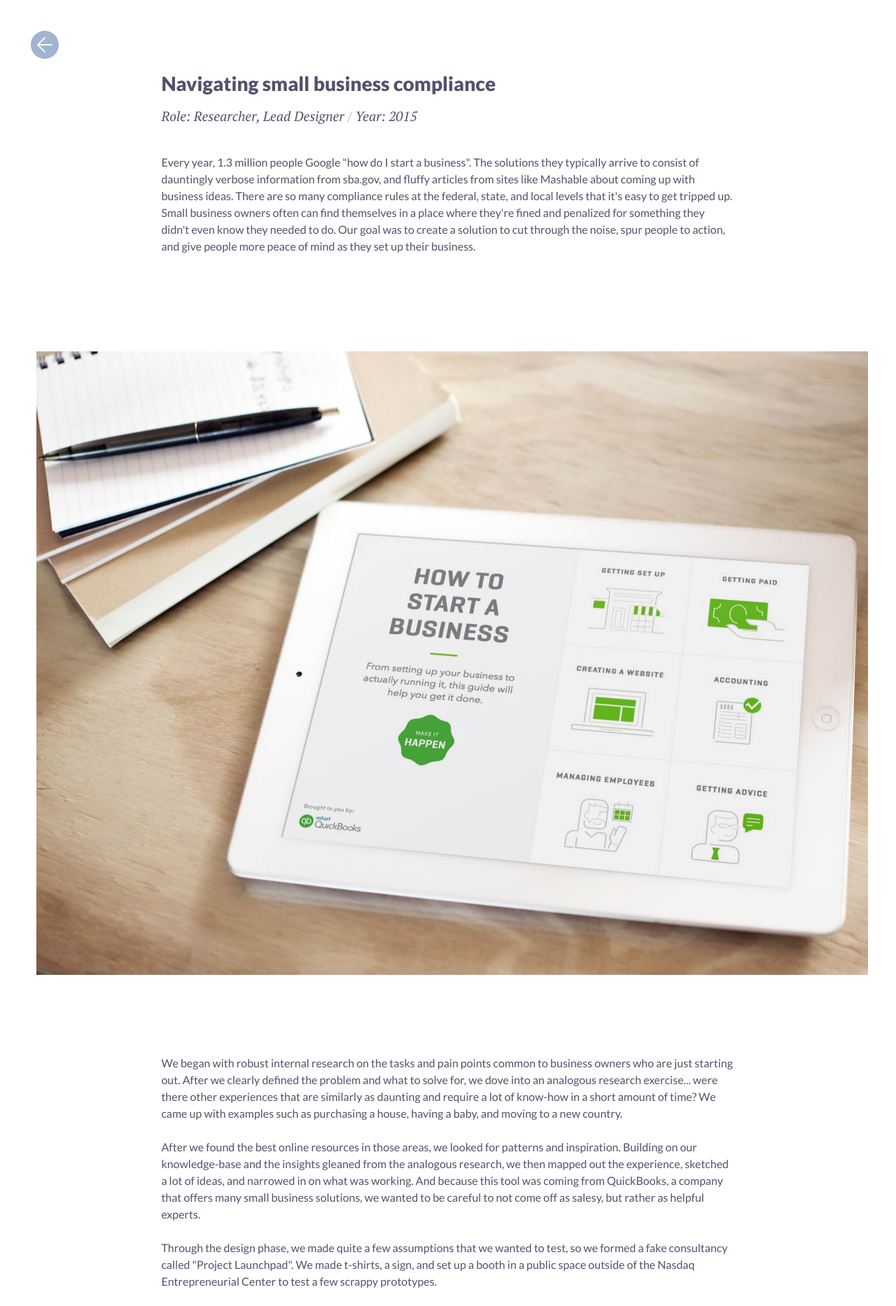
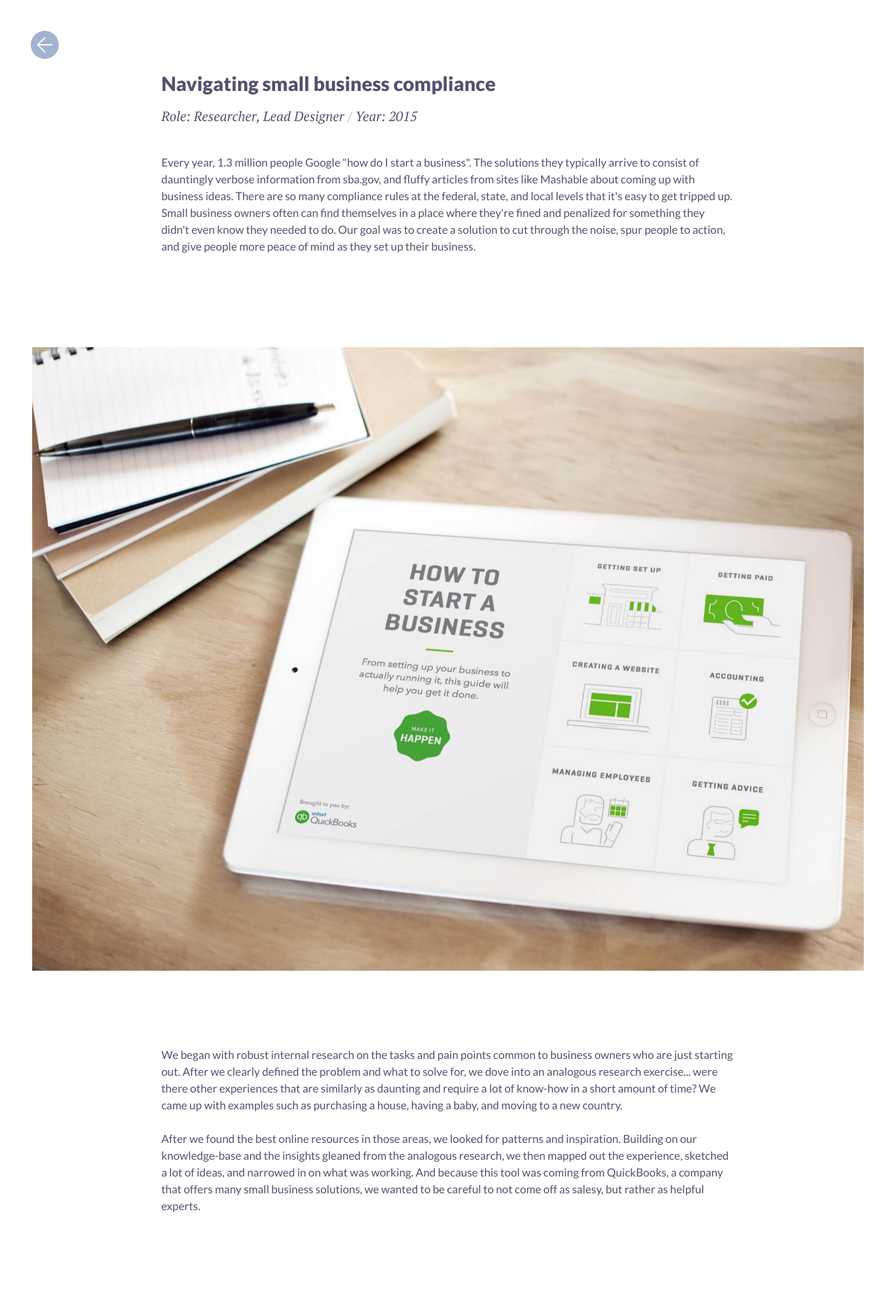
Before and after one commit to ericakatrak/ericakatrak.github.io, a Jekyll site: the page built from _posts/2016-09-05-launchpad.md, in a window 1280 px wide. Shown: the top 1866 px of the page at 70% size. Built offline with Jekyll 4.4.1, drawn with Linux system fonts in a browser that asks for light colours.

Commit message:
grid updates

```diff
--- a/_posts/2016-09-05-launchpad.md
+++ b/_posts/2016-09-05-launchpad.md
@@ -18,17 +18,26 @@
 <section>
   <p>We began with robust internal research on the tasks and pain points common to business owners who are just starting out. After we clearly defined the problem and what to solve for, we dove into an analogous research exercise... were there other experiences that are similarly as daunting and require a lot of know-how in a short amount of time? We came up with examples such as purchasing a house, having a baby, and moving to a new country.</p>
   <p>After we found the best online resources in those areas, we looked for patterns and inspiration. Building on our knowledge-base and the insights gleaned from the analogous research, we then mapped out the experience, sketched a lot of ideas, and narrowed in on what was working. And because this tool was coming from QuickBooks, a company that offers many small business solutions, we wanted to be careful to not come off as salesy, but rather as helpful experts.</p>
-  <p>Through the design phase, we made quite a few assumptions that we wanted to test, so we formed a fake consultancy called &quot;Project Launchpad&quot;. We made t-shirts, a sign, and set up a booth in a public space outside of the Nasdaq Entrepreneurial Center to test a few scrappy prototypes.</p>
-  <p>We wanted to see if people came away with a greater understanding of how to set up a business, and whether or not that clarity would drive them to action - would they start setting up their business right then and there? Additionally, would they guess that a company like Intuit was behind the product? And how would that affect how they perceived the content? We received a ton of great feedback that we incorporated into the next iteration, and lots of people actually tried to set up businesses with Project Launchpad. We even had some interest from a venture capitalist :P</p>
-  <p>Now post-launch, people all across the United States use the site to guide them in setting up their business.</p>
 </section>
 
-<ul class="grid fade" id="grid">
+<ul class="grid fade grid-full" id="grid-full">
   <li><img src="{{ site.url }}/img/work/launchpad3.jpg" alt="{{ page.alt }}" /></li>
   <li><img src="{{ site.url }}/img/work/launchpad4.jpg" alt="{{ page.alt }}" /></li>
   <li><img src="{{ site.url }}/img/work/launchpad5.jpg" alt="{{ page.alt }}" /></li>
   <li><img src="{{ site.url }}/img/work/launchpad6.jpg" alt="{{ page.alt }}" /></li>
   <li><img src="{{ site.url }}/img/work/launchpad7.jpg" alt="{{ page.alt }}" /></li>
+</ul>
+
+<section>
+  <p>Through the design phase, we made quite a few assumptions that we wanted to test, so we formed a fake consultancy called &quot;Project Launchpad&quot;. We made t-shirts, a sign, and set up a booth in a public space outside of the Nasdaq Entrepreneurial Center to test a few scrappy prototypes.</p>
+  <p>We wanted to see if people came away with a greater understanding of how to set up a business, and whether or not that clarity would drive them to action - would they start setting up their business right then and there? Additionally, would they guess that a company like Intuit was behind the product? And how would that affect how they perceived the content? We received a ton of great feedback that we incorporated into the next iteration, and lots of people actually tried to set up businesses with Project Launchpad. We even had some interest from a venture capitalist :P</p>
+</section>
+
+<ul class="grid fade grid-full" id="grid-full">
   <li><img src="{{ site.url }}/img/work/launchpad8.jpg" alt="{{ page.alt }}" /></li>
   <li><img src="{{ site.url }}/img/work/launchpad9.jpg" alt="{{ page.alt }}" /></li>
 </ul>
+
+<section>
+  <p>Now post-launch, people all across the United States use the site to guide them in setting up their business.</p>
+</section>
--- a/css/style.css
+++ b/css/style.css
@@ -122,17 +122,17 @@
 .grid li {
 	display: block;
 	float: left;
-	margin: 1%;
-	width: 98%;
-	width: -webkit-calc(98% / 1);
-	width: calc(98% / 1);
+	margin: .5%;
+	width: 49%;
+	width: -webkit-calc(98% / 2);
+	width: calc(98% / 2);
 	opacity: 0;
 }
-.grid-full li {
-	width: 99%;
-	width: -webkit-calc(99% / 1);
-	width: calc(99% / 1);
-}
+  .grid-full li {
+  	width: 99%;
+  	width: -webkit-calc(99% / 1);
+  	width: calc(99% / 1);
+  }
 
 .grid li.shown,
 .no-js .grid li,
```
Also changed, not shown: _posts/2016-09-07-lookout.md (+4 -4 lines).
